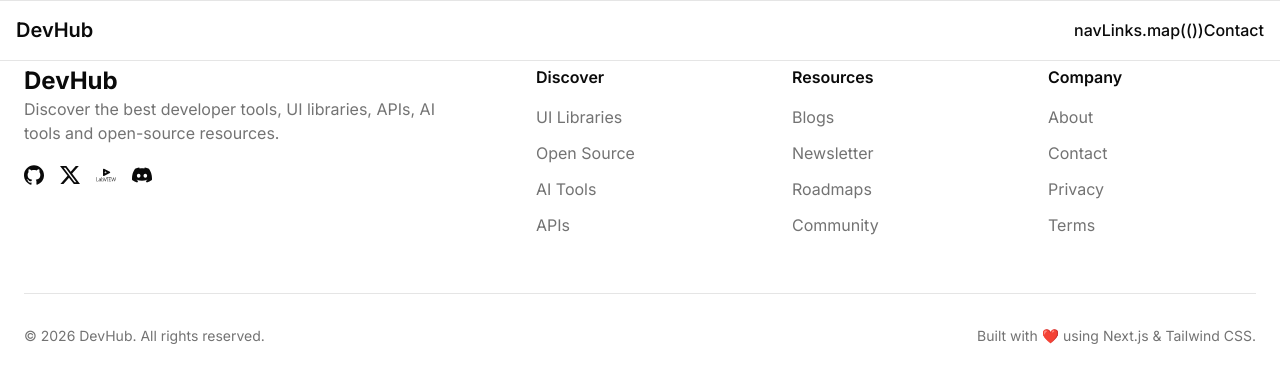
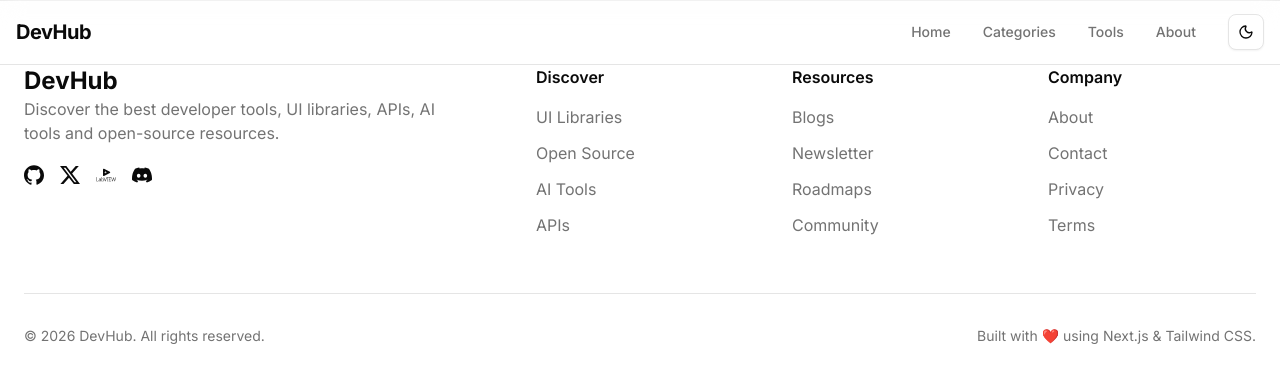
Before and after one commit to suraz404/DevHub, a Next.js app: page / in a window 1280 px wide. Shown: the top 382 px of the page. Built offline with nearby package versions, Linux system fonts and the light colour scheme.

Commit message:
feat: add "use client" directive and improve Navbar and Footer components

```diff
--- a/components/layout/Footer.tsx
+++ b/components/layout/Footer.tsx
@@ -1,3 +1,5 @@
+"use client";
+
 import Link from "next/link";
 
 // Import brands from Simple Icons (si) or Font Awesome (fa)
--- a/components/layout/Navbar.jsx
+++ b/components/layout/Navbar.jsx
@@ -1,58 +1,69 @@
+"use client";
+
+import { useState } from "react";
+import Link from "next/link";
+import { Menu, X } from "lucide-react";
+
+import ThemeToggle from "@/constants/ThemeToggle";
 import { navLinks } from "@/data/navbar";
 
-const Navbar = () => {
+export default function Navbar() {
+  const [isOpen, setIsOpen] = useState(false);
+
   return (
-    <nav className="bg-neutral-primary fixed w-full z-20 top-0 inset-s-0 border-b border-default">
-      <div className="max-w-screen-xl flex flex-wrap items-center justify-between mx-auto p-4">
-        <a
-          href="https://flowbite.com/"
-          className="flex items-center space-x-3 rtl:space-x-reverse"
-        >
-          <span className="self-center text-xl text-heading font-semibold whitespace-nowrap">
-            DevHub
-          </span>
-        </a>
-        <button
-          data-collapse-toggle="navbar-default"
-          type="button"
-          className="inline-flex items-center p-2 w-10 h-10 justify-center text-sm text-body rounded-base md:hidden hover:bg-neutral-secondary-soft hover:text-heading focus:outline-none focus:ring-2 focus:ring-neutral-tertiary"
-          aria-controls="navbar-default"
-          aria-expanded="false"
-        >
-          <span className="sr-only">Open main menu</span>
-          <svg
-            className="w-6 h-6"
-            aria-hidden="true"
-            xmlns="http://www.w3.org/2000/svg"
-            width="24"
-            height="24"
-            fill="none"
-            viewBox="0 0 24 24"
+    <header className="fixed inset-x-0 top-0 z-50 border-b backdrop-blur-md">
+      <div className="container mx-auto flex h-16 items-center justify-between px-4">
+        {/* Logo */}
+        <Link href="/" className="text-xl font-bold tracking-tight">
+          DevHub
+        </Link>
+
+        {/* Desktop Navigation */}
+        <div className="hidden items-center gap-8 md:flex">
+          {navLinks.map((nav) => (
+            <Link
+              key={nav.id}
+              href={nav.href}
+              className="text-sm font-medium text-muted-foreground transition-colors hover:text-foreground"
+            >
+              {nav.title}
+            </Link>
+          ))}
+
+          <ThemeToggle />
+        </div>
+
+        {/* Mobile Action Buttons */}
+        <div className="flex items-center gap-2 md:hidden">
+          <ThemeToggle />
+
+          <button
+            onClick={() => setIsOpen(!isOpen)}
+            className="rounded-md p-2 hover:bg-accent"
+            aria-label="Toggle menu"
           >
-            <path
-              stroke="currentColor"
-              stroke-linecap="round"
-              stroke-width="2"
-              d="M5 7h14M5 12h14M5 17h14"
-            />
-          </svg>
-        </button>
-        <div className="hidden w-full md:block md:w-auto" id="navbar-default">
-          <ul className="font-medium flex flex-col p-4 md:p-0 mt-4 border border-default rounded-base bg-neutral-secondary-soft md:flex-row md:space-x-8 rtl:space-x-reverse md:mt-0 md:border-0 md:bg-neutral-primary">
-            navLinks.map(())
-            <li>
-              <a
-                href="#"
-                className="block py-2 px-3 text-heading rounded hover:bg-neutral-tertiary md:hover:bg-transparent md:border-0 md:hover:text-fg-brand md:p-0 md:dark:hover:bg-transparent"
-              >
-                Contact
-              </a>
-            </li>
-          </ul>
+            {isOpen ? <X className="h-6 w-6" /> : <Menu className="h-6 w-6" />}
+          </button>
         </div>
       </div>
-    </nav>
+
+      {/* Mobile Menu */}
+      {isOpen && (
+        <div className="border-t bg-background md:hidden">
+          <nav className="container mx-auto flex flex-col px-4 py-4">
+            {navLinks.map((nav) => (
+              <Link
+                key={nav.id}
+                href={nav.href}
+                onClick={() => setIsOpen(false)}
+                className="rounded-md px-3 py-3 text-sm font-medium hover:bg-accent"
+              >
+                {nav.title}
+              </Link>
+            ))}
+          </nav>
+        </div>
+      )}
+    </header>
   );
-};
-
-export default Navbar;
+}
--- a/data/navbar.ts
+++ b/data/navbar.ts
@@ -1,18 +1,22 @@
 export const navLinks = [
   {
+    id: 1,
     title: "Home",
     href: "/",
   },
 
   {
+    id: 2,
     title: "Categories",
     href: "/categories",
   },
   {
+    id: 3,
     title: "Tools",
     href: "/tools",
   },
   {
+    id: 4,
     title: "About",
     href: "/about",
   },
```
